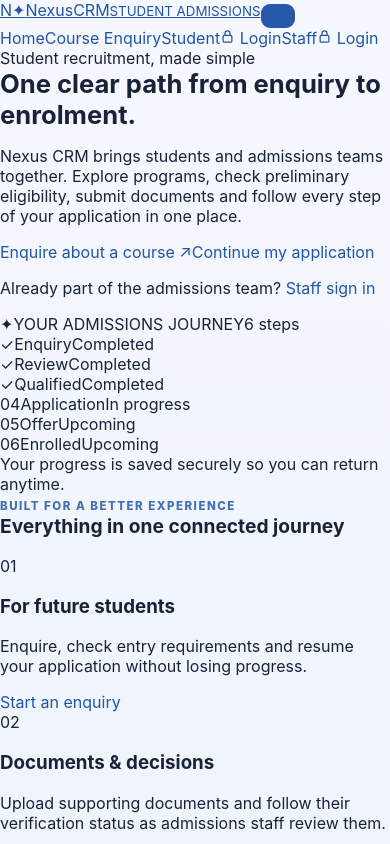
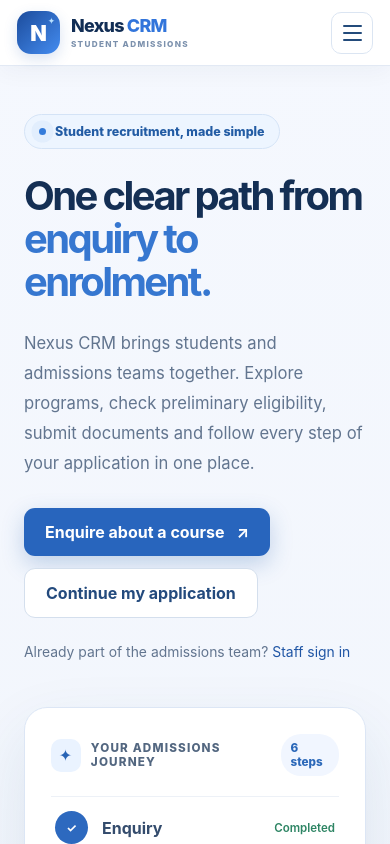
Before and after one commit to gator2511/nexus_crm_, a React (Vite) app in the folder client/: page / in a window 390 px wide. Shown: the top 844 px of the page. Built offline with nearby package versions, Linux system fonts and the light colour scheme.

Commit message:
Style sticky animated header responsive menu and Nexus CRM home landing page

```diff
--- a/client/src/styles.css
+++ b/client/src/styles.css
@@ -78,3 +78,59 @@
 .staff-review-panel li:last-child{border-bottom:0}
 @media(max-width:780px){.auth-layout{grid-template-columns:1fr;max-width:530px;margin:24px auto}.auth-story{min-height:0;padding:27px;border-radius:20px 20px 0 0}.auth-story h1{font-size:1.9rem;margin:12px 0}.auth-story-steps{margin-top:8px}.auth-card{border-radius:0 0 20px 20px;padding:32px 25px}.student-welcome{align-items:flex-start;flex-direction:column}}
 @media(max-width:480px){.auth-layout{padding:0 12px}.auth-story-steps span{font-size:.74rem}.staff-review-panel button{width:auto}.journey-pill{align-self:flex-start}}
+
+/* Nexus CRM modern header and introduction */
+.modern-header{position:sticky;top:0;z-index:40;background:#ffffffeb;backdrop-filter:blur(18px);-webkit-backdrop-filter:blur(18px);border-bottom:1px solid #e2e9f4;box-shadow:0 5px 24px #152b490b}
+.header-inner{max-width:1240px;margin:auto;padding:13px 24px;display:flex;align-items:center;justify-content:space-between;gap:24px}
+.modern-brand{display:flex;align-items:center;gap:11px;color:#122e55;text-decoration:none!important;white-space:nowrap}
+.brand-symbol{height:43px;width:43px;border-radius:14px;display:grid;place-items:center;position:relative;background:linear-gradient(135deg,#1c4c9c,#448cf0);color:white;font-weight:900;font-size:1.35rem;box-shadow:0 5px 14px #285fb62c}
+.brand-spark{font-size:.55rem;position:absolute;top:4px;right:5px;color:#b9e1ff}
+.brand-wordmark{font-weight:850;font-size:1.12rem;letter-spacing:-.04em;line-height:1.1}
+.brand-wordmark>span{color:#3275db;margin-left:3px}
+.brand-wordmark small{display:block;letter-spacing:.16em;font-size:.51rem;color:#7c91ad;margin-top:4px}
+.modern-nav{display:flex;align-items:center;gap:8px}
+.nav-link{padding:11px 15px;color:#445b7a;font-weight:650;font-size:.87rem;display:inline-flex;align-items:center;gap:7px;border-radius:10px;text-decoration:none!important;transition:background .22s ease,color .22s ease,transform .22s ease}
+.nav-link:hover{background:#edf4ff;color:#1d56ae;transform:translateY(-2px)}
+.nav-link.active{background:#eaf2ff;color:#1753a8}
+.nav-secure{display:inline-flex;align-items:center;gap:5px;font-size:.77rem;color:#3265a8;border-left:1px solid #d4dfed;padding-left:8px}
+.mobile-menu-toggle{display:none}
+.home-page{max-width:1240px;margin:auto;padding:0 24px 64px}
+.home-hero{display:grid;grid-template-columns:1.04fr .96fr;gap:50px;align-items:center;padding:88px 0 68px}
+.home-hero-copy{animation:home-rise .65s ease both}
+.home-kicker{display:inline-flex;align-items:center;gap:9px;border:1px solid #d4e3f6;background:#edf5ff;color:#235ca4;padding:9px 14px;border-radius:40px;font-size:.78rem;font-weight:760}
+.pulse-dot{height:7px;width:7px;border-radius:50%;background:#347bda;box-shadow:0 0 0 5px #3077cf1a;animation:gentle-pulse 2.6s infinite}
+.home-hero h1{font-size:clamp(2.55rem,4.6vw,4.65rem);letter-spacing:-.065em;line-height:1.07;max-width:660px;margin:26px 0;color:#142f54}
+.home-hero h1 span{color:#3677d0}
+.home-hero-copy>p{font-size:1.04rem;color:#62758f;line-height:1.8;max-width:570px}
+.home-actions{display:flex;flex-wrap:wrap;gap:12px;margin-top:29px}
+.home-button{display:inline-flex;justify-content:center;align-items:center;gap:12px;padding:14px 21px;border-radius:11px;font-weight:750;text-decoration:none!important;transition:transform .2s ease,box-shadow .2s ease}
+.home-button:hover{transform:translateY(-3px)}
+.home-button.primary{color:white;background:#2865bd;box-shadow:0 8px 22px #235fac40}
+.home-button.outline{background:white;border:1px solid #d4dfed;color:#234a7d}
+.home-note{font-size:.87rem!important;margin-top:22px}
+.home-visual{border:1px solid #dce6f5;border-radius:23px;background:white;padding:26px;box-shadow:0 26px 65px #1c47721b;animation:home-rise .75s .12s ease both}
+.home-visual-top{display:flex;align-items:center;gap:10px;font-size:.73rem;font-weight:850;letter-spacing:.1em;color:#536780;padding-bottom:20px;border-bottom:1px solid #edf1f7}
+.home-status-icon{background:#eaf3ff;border-radius:10px;display:grid;place-items:center;height:33px;width:33px;color:#2763b5;font-size:1rem}
+.home-status-chip{margin-left:auto;background:#f1f6ff;color:#2b68b9;padding:7px 10px;border-radius:20px;letter-spacing:0}
+.home-visual-step{display:flex;gap:14px;align-items:center;border-bottom:1px solid #edf2f8;padding:14px 4px;color:#344c6d;font-weight:680}
+.home-step-marker{height:33px;width:33px;border-radius:50%;display:grid;place-items:center;background:#f1f4f8;color:#7a8aa2;font-size:.75rem}
+.home-visual-step.complete .home-step-marker{background:#2d69bf;color:white}
+.home-visual-step.inprogress .home-step-marker{background:#e9f2ff;color:#2d69bf;border:2px solid #2d69bf}
+.home-step-state{margin-left:auto;font-size:.72rem;font-weight:600;color:#93a0b1}
+.home-visual-step.complete .home-step-state{color:#2e8564}
+.home-visual-step.inprogress .home-step-state{color:#2b69c1}
+.home-visual-foot{padding-top:21px;font-size:.83rem;color:#7789a3}
+.home-section-heading{text-align:center;max-width:600px;margin:0 auto 27px}
+.home-section-heading h2{font-size:clamp(1.7rem,2.9vw,2.4rem);letter-spacing:-.04em;color:#19375c;margin:12px 0}
+.home-feature-grid{display:grid;grid-template-columns:repeat(3,1fr);gap:16px}
+.home-feature{background:white;border:1px solid #e1eaf5;border-radius:18px;padding:27px;box-shadow:0 12px 35px #173f6510;transition:transform .22s ease,box-shadow .22s ease}
+.home-feature:hover{transform:translateY(-5px);box-shadow:0 18px 35px #173f651c}
+.home-feature-icon{display:grid;place-items:center;background:#edf5ff;border-radius:11px;color:#286ac2;font-weight:850;width:42px;height:42px}
+.home-feature h3{color:#153759;margin:21px 0 11px}
+.home-feature p{line-height:1.7;color:#677992}
+.home-feature a{font-weight:700;font-size:.87rem}
+@keyframes home-rise{from{opacity:0;transform:translateY(18px)}to{opacity:1;transform:translateY(0)}}
+@keyframes gentle-pulse{50%{box-shadow:0 0 0 8px #3077cf0b}}
+@media(max-width:880px){.home-hero{gap:25px;padding:60px 0}.modern-nav{gap:1px}.nav-link{padding:10px;font-size:.8rem}.nav-secure{font-size:.72rem}.home-feature-grid{grid-template-columns:1fr 1fr}}
+@media(max-width:700px){.header-inner{padding:11px 17px}.mobile-menu-toggle{display:flex;flex-direction:column;justify-content:center;gap:5px;align-items:center;width:42px;height:42px;border:1px solid #dbe5f2;background:white;border-radius:10px}.mobile-menu-toggle span{width:19px;height:2px;background:#234b7b;border-radius:2px}.modern-nav{display:none;position:absolute;top:100%;left:0;right:0;background:#fff;box-shadow:0 13px 28px #203d631a;border-bottom:1px solid #e1e8f2;padding:12px 17px 19px;flex-direction:column;align-items:stretch;gap:3px}.modern-nav.is-open{display:flex;animation:home-rise .2s ease both}.nav-link{padding:13px;font-size:.91rem}.home-hero{grid-template-columns:1fr;padding:48px 0 45px;gap:28px}.home-hero h1{font-size:clamp(2.5rem,9vw,3.6rem)}.home-feature-grid{grid-template-columns:1fr}}
+@media(prefers-reduced-motion:reduce){.home-hero-copy,.home-visual,.mobile-menu-toggle,.modern-nav.is-open,.pulse-dot{animation:none!important}.nav-link,.home-feature,.home-button{transition:none!important}.nav-link:hover,.home-feature:hover,.home-button:hover{transform:none!important}}
```
